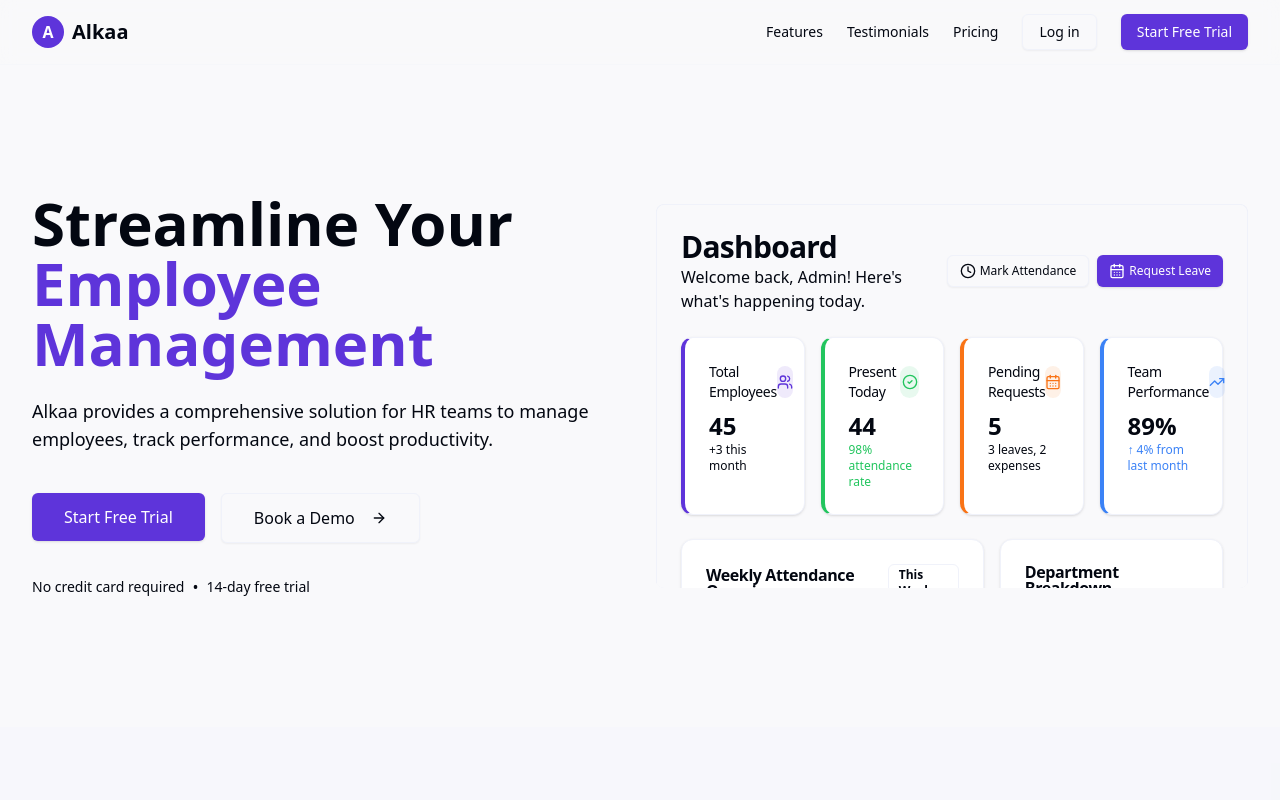
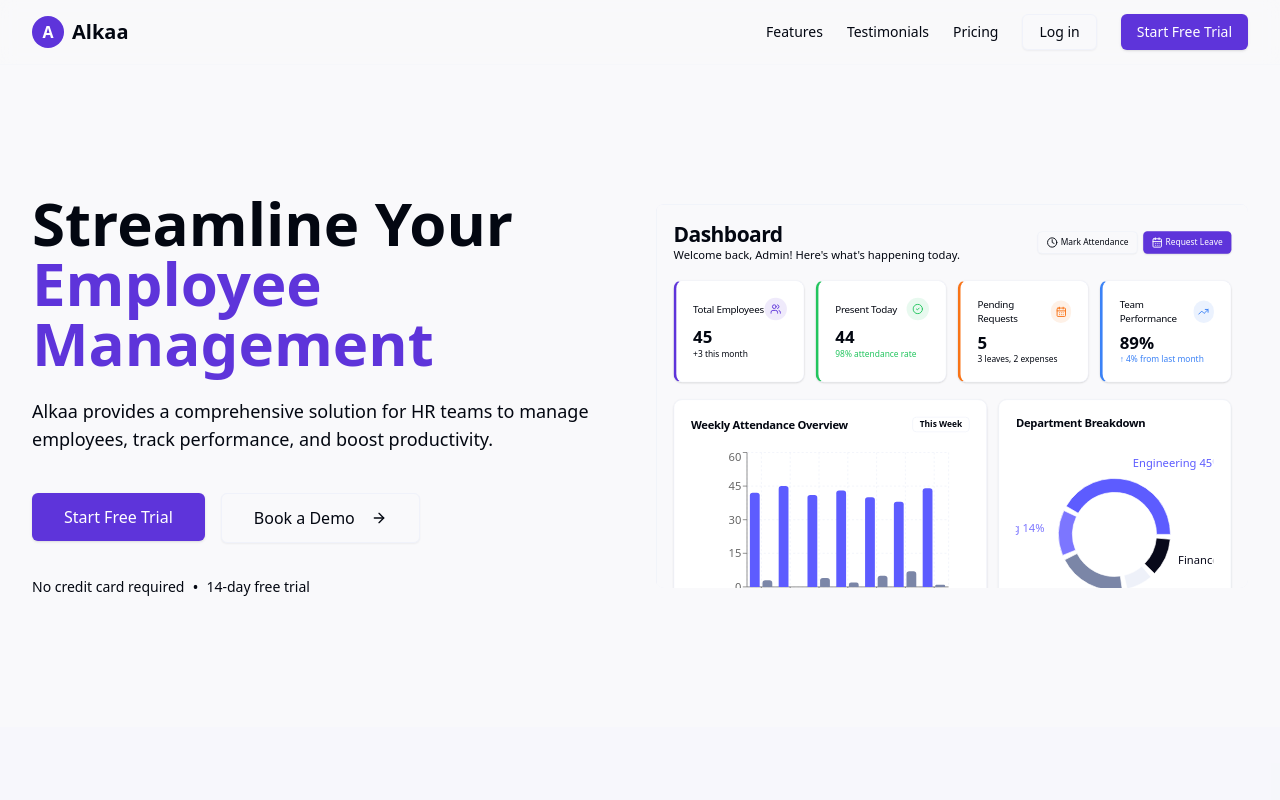
Before and after one commit to sapmate-official/Alkaa-frontend, a React (Vite) app: page / in a window 1280 px wide. Shown: the top 800 px of the page. Built offline with nearby package versions, Linux system fonts and the light colour scheme.

Commit message:
refactor: adjust styling for EnhancedDashboardPreview component in LandingPage

```diff
--- a/src/page/public/DashboardPreview.tsx
+++ b/src/page/public/DashboardPreview.tsx
@@ -59,7 +59,7 @@
 
 const EnhancedDashboardPreview = () => {
   return (
-    <div className="p-6 space-y-6 w-full overflow-y-auto bg-background rounded-lg border border-border shadow-sm">
+    <div className="p-6 space-y-6 w-full overflow-y-auto bg-background rounded-lg border border-border shadow-sm ">
       <div className="flex justify-between items-center">
         <div>
           <h1 className="text-3xl font-bold tracking-tight">Dashboard</h1>
--- a/src/page/public/LandingPage.tsx
+++ b/src/page/public/LandingPage.tsx
@@ -221,7 +221,9 @@
               </div>
               <div className="md:w-1/2">
                 <div className="relative h-64 md:h-96 w-full rounded-lg overflow-hidden bg-secondary">
-                  <EnhancedDashboardPreview/>
+                <div className="scale-[0.7] origin-top-left h-[143%] w-[143%]">
+      <EnhancedDashboardPreview />
+    </div>
                 </div>
               </div>
             </div>
```
